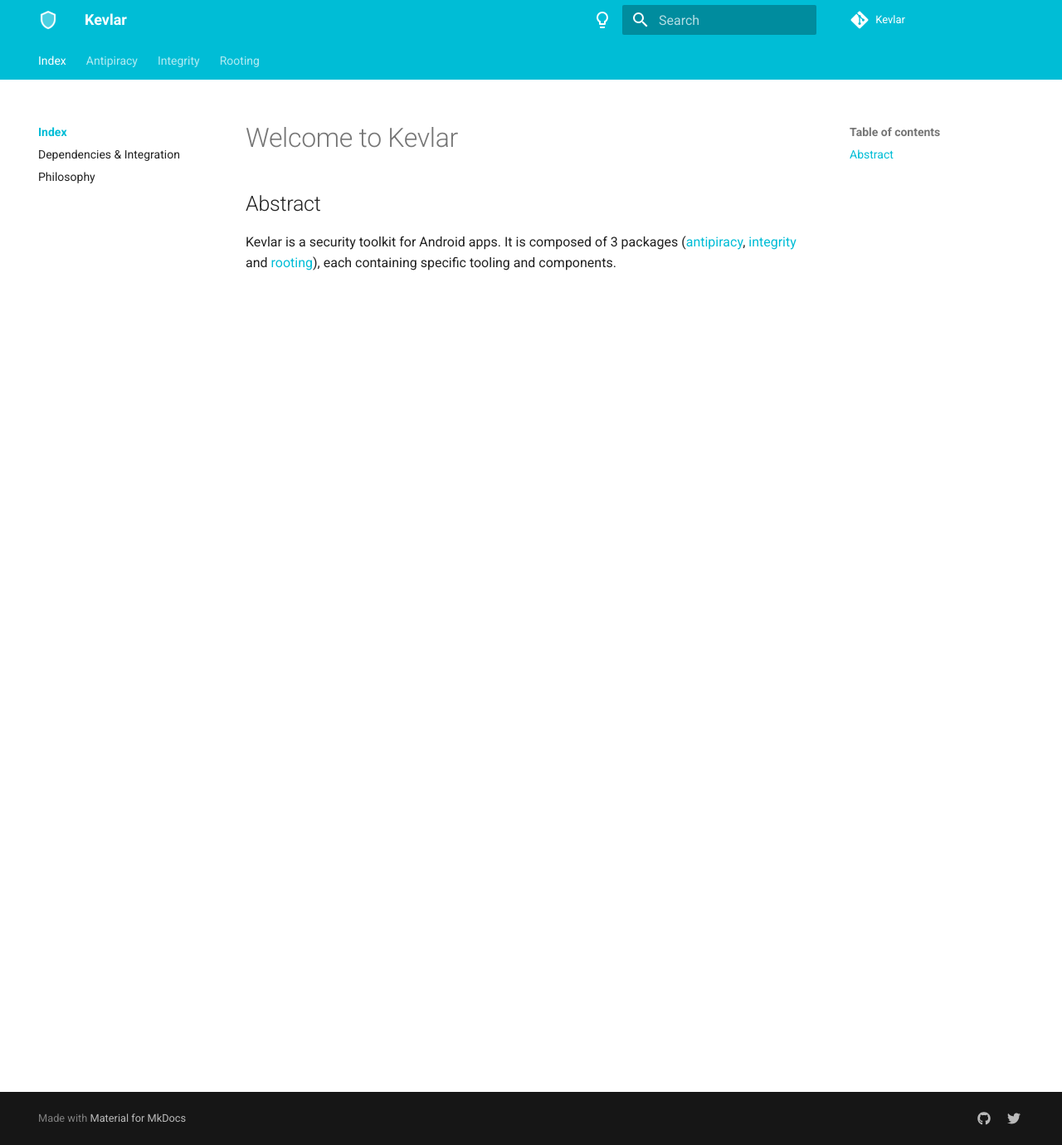
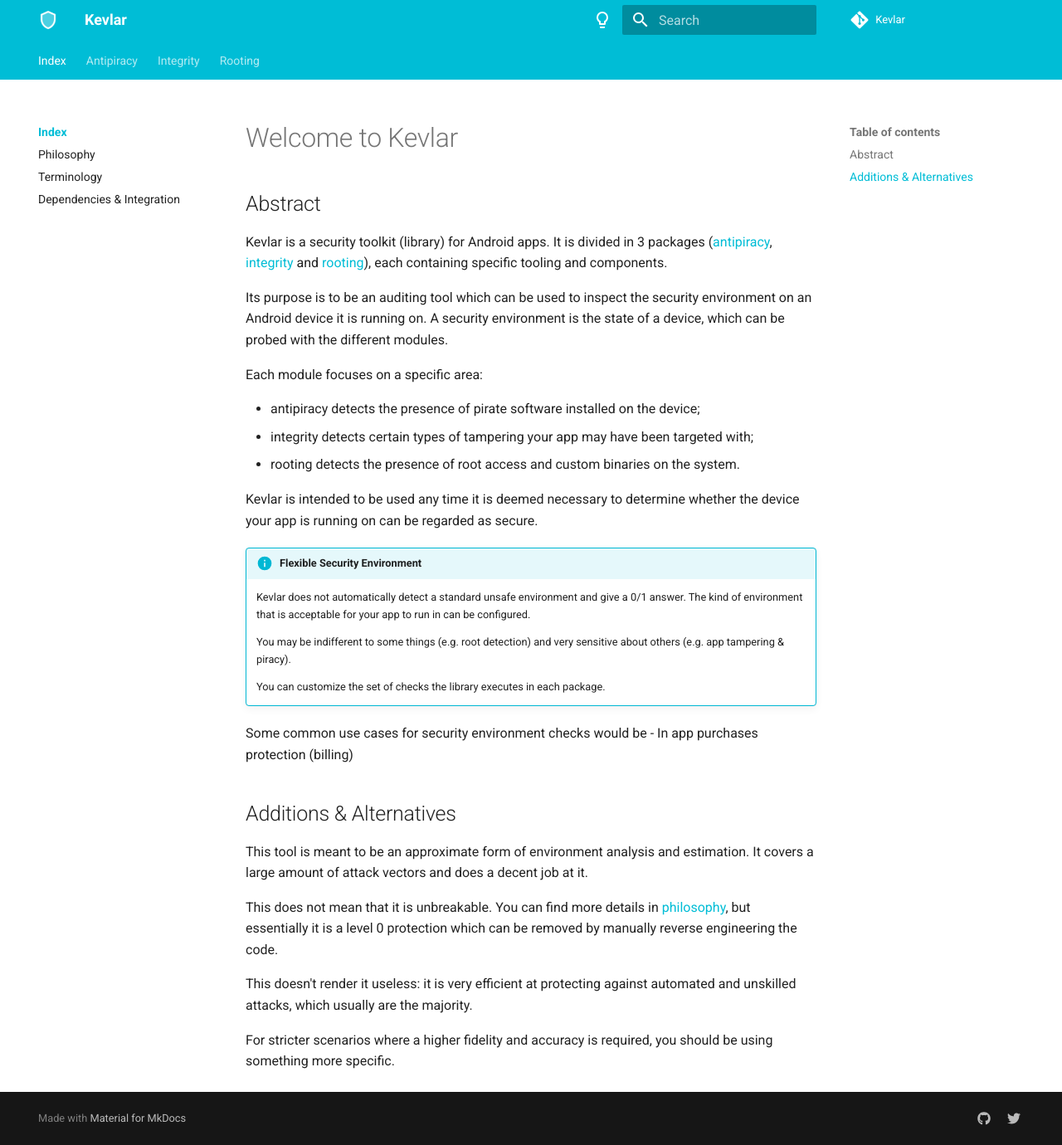
Before and after one commit to kevlar-kt/kevlar, an MkDocs documentation site: the page built from docs/index.md, in a window 1280 px wide and 1380 px high. Shown: the whole window at 83% size. Built offline with MkDocs 1.6.1 and Material for MkDocs 9.7.7, drawn with Linux system fonts in a browser that asks for light colours; comment, search, counter and statistics services are not loaded.

Commit message:
Good docs

```diff
--- a/docs/index.md
+++ b/docs/index.md
@@ -1,9 +1,46 @@
 # Welcome to Kevlar
 
 ## Abstract
-
-Kevlar is a security toolkit for Android apps. It is composed of 3 packages ([antipiracy], [integrity] and [rooting]), each containing specific tooling and components.
+Kevlar is a security toolkit (library) for Android apps.
+It is divided in 3 packages ([antipiracy], [integrity] and [rooting]), each containing specific tooling and components.
 
 [antipiracy]: pages/modules/antipiracy/antipiracy.md
 [integrity]: pages/modules/integrity/integrity.md
 [rooting]: pages/modules/rooting/rooting.md
+
+Its purpose is to be an auditing tool which can be used to inspect the security environment on an Android device it is running on.
+A security environment is the state of a device, which can be probed with the different modules.
+
+Each module focuses on a specific area:
+
+- antipiracy detects the presence of pirate software installed on the device;
+- integrity detects certain types of tampering your app may have been targeted with;
+- rooting detects the presence of root access and custom binaries on the system.
+
+Kevlar is intended to be used any time it is deemed necessary to determine whether the device your app is running on can be regarded as secure.
+
+!!! info "Flexible Security Environment"
+	Kevlar does not automatically detect a standard unsafe environment and give a 0/1 answer.
+	The kind of environment that is acceptable for your app to run in can be configured.
+
+	You may be indifferent to some things (e.g. root detection) and very sensitive about others (e.g. app tampering & piracy).
+
+	You can customize the set of checks the library executes in each package.
+
+Some common use cases for security environment checks would be
+- In app purchases protection (billing)
+
+
+## Additions & Alternatives
+This tool is meant to be an approximate form of environment analysis and estimation.
+It covers a large amount of attack vectors and does a decent job at it.
+
+This does not mean that it is unbreakable. You can find more details in [philosophy], but essentially
+it is a level 0 protection which can be removed by manually reverse engineering the code.
+
+[philosophy]: pages/overview/philosophy.md
+
+This doesn't render it useless: it is very efficient at protecting against automated and unskilled attacks,
+which usually are the majority.
+
+For stricter scenarios where a higher fidelity and accuracy is required, you should be using something more specific.
--- a/mkdocs.yml
+++ b/mkdocs.yml
@@ -28,7 +28,7 @@
         - navigation.tabs
         - navigation.indexes
         # - navigation.tabs.sticky
-        - navigation.tracking
+        # - navigation.tracking
         - navigation.indexes
         - search.highlight
         - search.share
@@ -64,8 +64,9 @@
 nav:
     - 'Index':
           - 'Overview': index.md
+          - 'Philosophy': pages/overview/philosophy.md
+          - 'Terminology': pages/overview/terminology.md
           - 'Dependencies & Integration': pages/overview/dependencies_integration.md
-          - 'Philosophy': pages/overview/philosophy.md
     - Antipiracy:
           - 'Overview' : pages/modules/antipiracy/antipiracy.md
           - 'Privacy' : pages/modules/antipiracy/privacy.md
@@ -88,7 +89,6 @@
     - pymdownx.emoji:
           emoji_index: !!python/name:materialx.emoji.twemoji
           emoji_generator: !!python/name:materialx.emoji.to_svg
-
     - def_list
     - md_in_html
     - toc:
```
Also changed, not shown: docs/pages/modules/antipiracy/antipiracy.md (+1 -1 lines), docs/pages/modules/antipiracy/privacy.md (+3 -0 lines), docs/pages/overview/terminology.md (added, +11 -0 lines).
